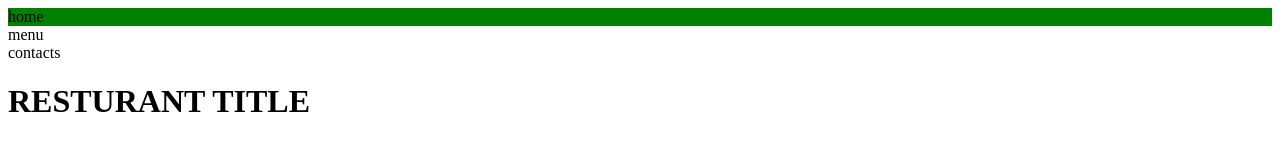
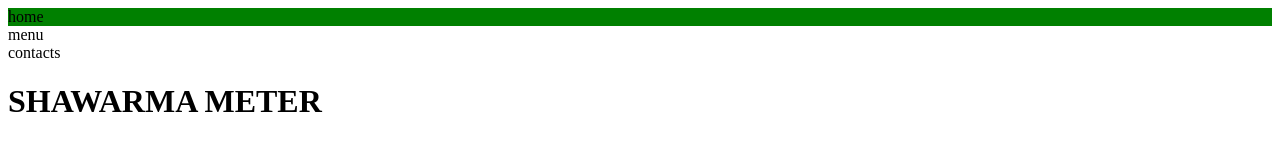
Before and after one commit to emShalaby/resturant_page, a website built with webpack: page dist/index.html in a window 1280 px wide. Built offline with nearby package versions, Linux system fonts and the light colour scheme.

Commit message:
change resturant title

```diff
--- a/src/home.js
+++ b/src/home.js
@@ -10,7 +10,7 @@ export function homePage() {
   header.id = "header";
   main.id = "main";
 
-  title.innerText = "RESTURANT TITLE";
+  title.innerText = "SHAWARMA METER";
 
   header.appendChild(title);
   content.appendChild(header);
```
Also changed, not shown: dist/index.html, dist/main.js.
